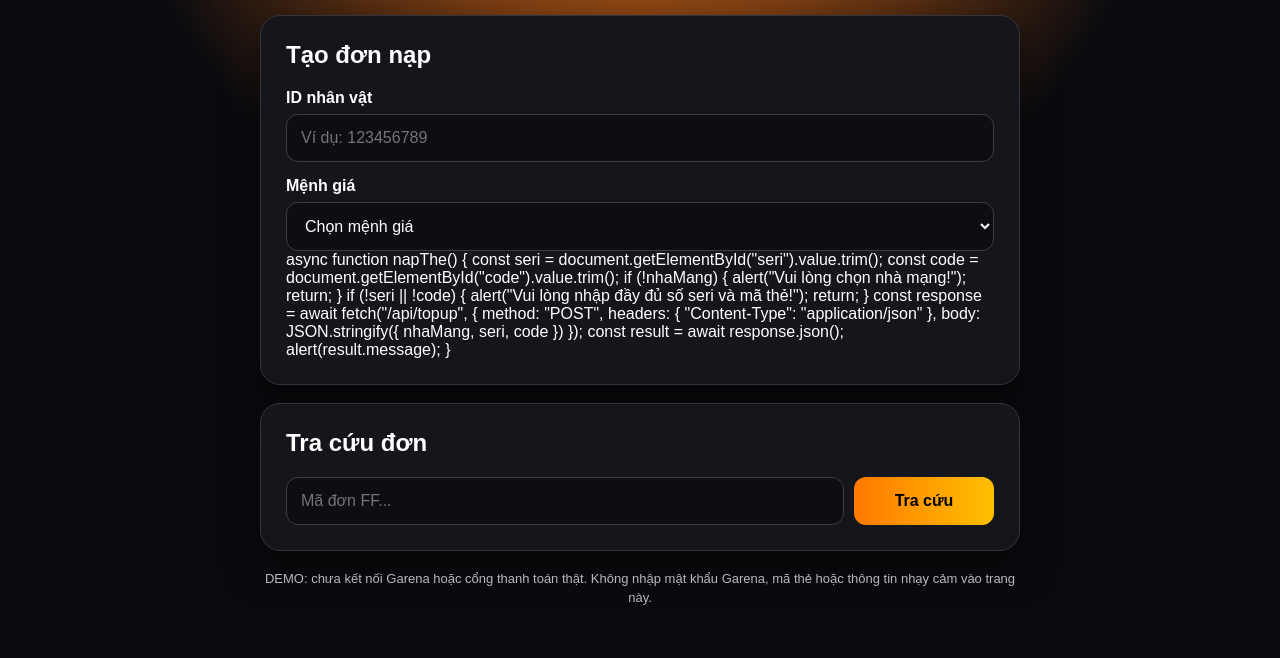
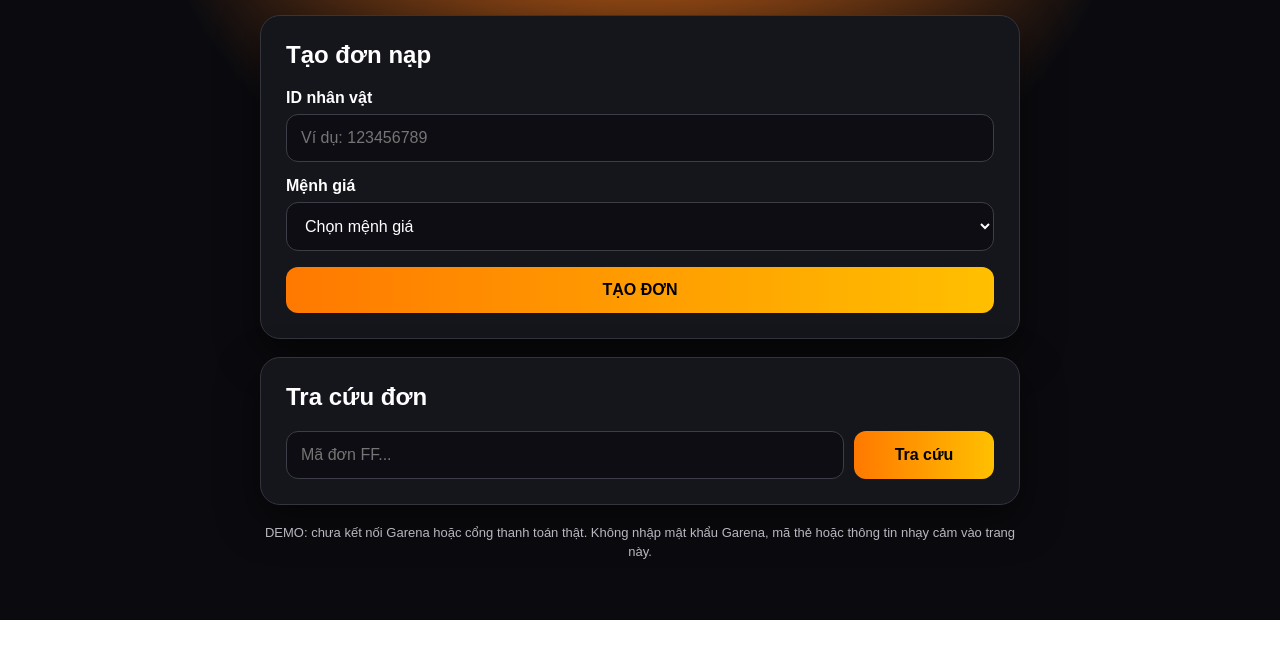
Before and after one commit to homiumusic-sketch/shopnapkchangdz, a website: page index.html in a window 1280 px wide. Shown: the part 246-904 px from the top of the page. After the commit the page ends 866 px from the top, so only its background shows below. Drawn offline with Linux system fonts and the light colour scheme.

Commit message:
Update index.html

```diff
--- a/index.html
+++ b/index.html
@@ -30,40 +30,13 @@
           <option value="200000">200.000đ</option>
           <option value="500000">500.000đ</option>
         </select>
-
-async function napThe() {
-  const seri = document.getElementById("seri").value.trim();
-  const code = document.getElementById("code").value.trim();
-
-  if (!nhaMang) {
-    alert("Vui lòng chọn nhà mạng!");
-    return;
-  }
-
-  if (!seri || !code) {
-    alert("Vui lòng nhập đầy đủ số seri và mã thẻ!");
-    return;
-  }
-
-  const response = await fetch("/api/topup", {
-    method: "POST",
-    headers: {
-      "Content-Type": "application/json"
-    },
-    body: JSON.stringify({
-      nhaMang,
-      seri,
-      code
-    })
-  });
-
-  const result = await response.json();
-
-  alert(result.message);
-}
+<button type="button" onclick="window.location.href='https://doicard68.com'">
+  TẠO ĐƠN
+</button>
 
 
-      </form>
+
+   </form>
 
 
       <div id="result"></div>
```
